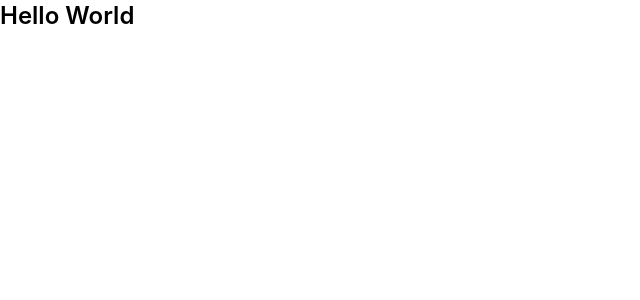
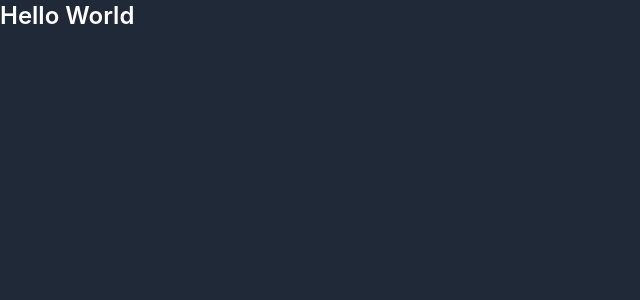
Before and after one commit to jloescher/roundest_pokemon, a Next.js app: page / in a window 1280 px wide. Shown: the top 300 px of the page, without its empty margins (0-640 px from the left). Built offline with nearby package versions, Linux system fonts and the light colour scheme.

Commit message:
Add default page styles

```diff
--- a/styles/globals.css
+++ b/styles/globals.css
@@ -8,6 +8,7 @@ body {
   margin: 0;
   font-family: -apple-system, BlinkMacSystemFont, Segoe UI, Roboto, Oxygen,
     Ubuntu, Cantarell, Fira Sans, Droid Sans, Helvetica Neue, sans-serif;
+  @apply text-white bg-gray-800;
 }
 
 a {
```
